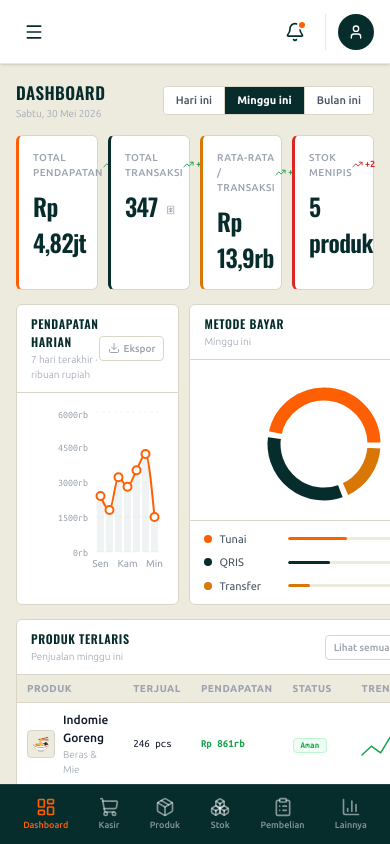
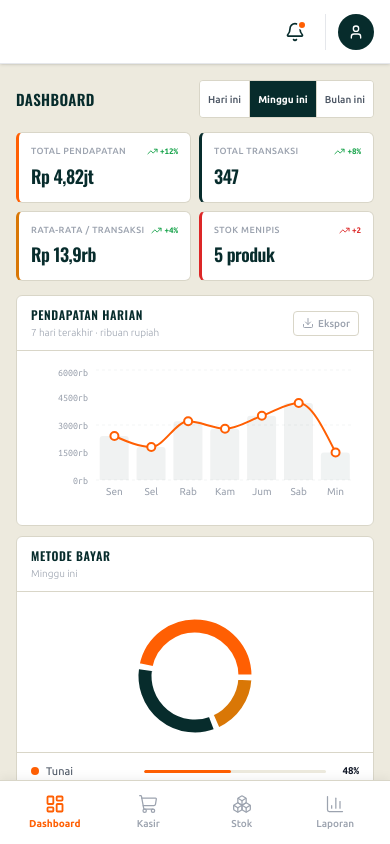
Before and after one commit to ersetdigital-sudo/Warung-Efge, a Next.js app: page /dashboard in a window 390 px wide. Built offline with nearby package versions, Linux system fonts and the light colour scheme.

Commit message:
auto: update from Kiro

```diff
--- a/src/app/(main)/dashboard/page.tsx
+++ b/src/app/(main)/dashboard/page.tsx
@@ -58,10 +58,10 @@ export default function DashboardPage() {
   return (
     <div className="space-y-3.5">
       {/* Header */}
-      <div className="flex items-center justify-between">
+      <div className="flex items-center justify-between gap-2">
         <div>
-          <h1 className="text-[17px] font-semibold text-[#072C2C] font-[Oswald] tracking-wide uppercase">Dashboard</h1>
-          <p className="text-[10px] text-[#9CA3AF] font-light">
+          <h1 className="text-[15px] lg:text-[17px] font-semibold text-[#072C2C] font-[Oswald] tracking-wide uppercase">Dashboard</h1>
+          <p className="text-[10px] text-[#9CA3AF] font-light hidden sm:block">
             {new Date().toLocaleDateString("id-ID", { weekday: "long", day: "numeric", month: "long", year: "numeric" })}
           </p>
         </div>
@@ -70,7 +70,7 @@ export default function DashboardPage() {
             <button
               key={key}
               onClick={() => setPeriod(key)}
-              className={`px-3 py-[5px] text-[11px] font-medium cursor-pointer transition-all border-r border-[#D9D6C8] last:border-r-0 ${period === key ? "bg-[#072C2C] text-white font-semibold" : "bg-white text-[#4B5563] hover:bg-[#EDEADE]"}`}
+              className={`px-2 lg:px-3 py-[5px] text-[10px] lg:text-[11px] font-medium cursor-pointer transition-all border-r border-[#D9D6C8] last:border-r-0 min-h-[36px] ${period === key ? "bg-[#072C2C] text-white font-semibold" : "bg-white text-[#4B5563] hover:bg-[#EDEADE]"}`}
             >
               {label}
             </button>
@@ -79,51 +79,51 @@ export default function DashboardPage() {
       </div>
 
       {/* KPI Row */}
-      <div className="grid grid-cols-4 gap-2.5">
-        <div className="bg-white border border-[#D9D6C8] rounded-md p-3.5 border-l-[3px] border-l-[#FF5F03]">
-          <div className="flex items-center justify-between mb-2">
-            <span className="text-[10px] font-medium text-[#9CA3AF] uppercase tracking-wider">Total pendapatan</span>
-            <span className="flex items-center gap-0.5 text-[10px] font-bold text-[#16A34A] font-mono"><TrendingUp className="w-[11px] h-[11px]" />+12%</span>
+      <div className="grid grid-cols-2 lg:grid-cols-4 gap-2 lg:gap-2.5">
+        <div className="bg-white border border-[#D9D6C8] rounded-md p-3 lg:p-3.5 border-l-[3px] border-l-[#FF5F03]">
+          <div className="flex items-center justify-between mb-1 lg:mb-2">
+            <span className="text-[9px] lg:text-[10px] font-medium text-[#9CA3AF] uppercase tracking-wider">Total pendapatan</span>
+            <span className="flex items-center gap-0.5 text-[9px] lg:text-[10px] font-bold text-[#16A34A] font-mono"><TrendingUp className="w-[11px] h-[11px]" />+12%</span>
           </div>
           <div className="flex items-baseline gap-2">
-            <span className="font-[Oswald] text-[24px] font-semibold text-[#072C2C] tracking-tight">Rp 4,82jt</span>
-            <Wallet className="w-3.5 h-3.5 text-[#9CA3AF]" />
+            <span className="font-[Oswald] text-[18px] lg:text-[24px] font-semibold text-[#072C2C] tracking-tight">Rp 4,82jt</span>
+            <Wallet className="w-3.5 h-3.5 text-[#9CA3AF] hidden lg:block" />
           </div>
         </div>
-        <div className="bg-white border border-[#D9D6C8] rounded-md p-3.5 border-l-[3px] border-l-[#072C2C]">
-          <div className="flex items-center justify-between mb-2">
-            <span className="text-[10px] font-medium text-[#9CA3AF] uppercase tracking-wider">Total transaksi</span>
-            <span className="flex items-center gap-0.5 text-[10px] font-bold text-[#16A34A] font-mono"><TrendingUp className="w-[11px] h-[11px]" />+8%</span>
+        <div className="bg-white border border-[#D9D6C8] rounded-md p-3 lg:p-3.5 border-l-[3px] border-l-[#072C2C]">
+          <div className="flex items-center justify-between mb-1 lg:mb-2">
+            <span className="text-[9px] lg:text-[10px] font-medium text-[#9CA3AF] uppercase tracking-wider">Total transaksi</span>
+            <span className="flex items-center gap-0.5 text-[9px] lg:text-[10px] font-bold text-[#16A34A] font-mono"><TrendingUp className="w-[11px] h-[11px]" />+8%</span>
           </div>
           <div className="flex items-baseline gap-2">
-            <span className="font-[Oswald] text-[24px] font-semibold text-[#072C2C] tracking-tight">347</span>
-            <Receipt className="w-3.5 h-3.5 text-[#9CA3AF]" />
+            <span className="font-[Oswald] text-[18px] lg:text-[24px] font-semibold text-[#072C2C] tracking-tight">347</span>
+            <Receipt className="w-3.5 h-3.5 text-[#9CA3AF] hidden lg:block" />
           </div>
         </div>
-        <div className="bg-white border border-[#D9D6C8] rounded-md p-3.5 border-l-[3px] border-l-[#D97706]">
-          <div className="flex items-center justify-between mb-2">
-            <span className="text-[10px] font-medium text-[#9CA3AF] uppercase tracking-wider">Rata-rata / transaksi</span>
-            <span className="flex items-center gap-0.5 text-[10px] font-bold text-[#16A34A] font-mono"><TrendingUp className="w-[11px] h-[11px]" />+4%</span>
+        <div className="bg-white border border-[#D9D6C8] rounded-md p-3 lg:p-3.5 border-l-[3px] border-l-[#D97706]">
+          <div className="flex items-center justify-between mb-1 lg:mb-2">
+            <span className="text-[9px] lg:text-[10px] font-medium text-[#9CA3AF] uppercase tracking-wider">Rata-rata / transaksi</span>
+            <span className="flex items-center gap-0.5 text-[9px] lg:text-[10px] font-bold text-[#16A34A] font-mono"><TrendingUp className="w-[11px] h-[11px]" />+4%</span>
           </div>
           <div className="flex items-baseline gap-2">
-            <span className="font-[Oswald] text-[24px] font-semibold text-[#072C2C] tracking-tight">Rp 13,9rb</span>
-            <Calculator className="w-3.5 h-3.5 text-[#9CA3AF]" />
+            <span className="font-[Oswald] text-[18px] lg:text-[24px] font-semibold text-[#072C2C] tracking-tight">Rp 13,9rb</span>
+            <Calculator className="w-3.5 h-3.5 text-[#9CA3AF] hidden lg:block" />
           </div>
         </div>
-        <div className="bg-white border border-[#D9D6C8] rounded-md p-3.5 border-l-[3px] border-l-[#DC2626]">
-          <div className="flex items-center justify-between mb-2">
-            <span className="text-[10px] font-medium text-[#9CA3AF] uppercase tracking-wider">Stok menipis</span>
-            <span className="flex items-center gap-0.5 text-[10px] font-bold text-[#DC2626] font-mono"><TrendingUp className="w-[11px] h-[11px]" />+2</span>
+        <div className="bg-white border border-[#D9D6C8] rounded-md p-3 lg:p-3.5 border-l-[3px] border-l-[#DC2626]">
+          <div className="flex items-center justify-between mb-1 lg:mb-2">
+            <span className="text-[9px] lg:text-[10px] font-medium text-[#9CA3AF] uppercase tracking-wider">Stok menipis</span>
+            <span className="flex items-center gap-0.5 text-[9px] lg:text-[10px] font-bold text-[#DC2626] font-mono"><TrendingUp className="w-[11px] h-[11px]" />+2</span>
           </div>
           <div className="flex items-baseline gap-2">
-            <span className="font-[Oswald] text-[24px] font-semibold text-[#072C2C] tracking-tight">5 produk</span>
-            <AlertTriangle className="w-3.5 h-3.5 text-[#9CA3AF]" />
+            <span className="font-[Oswald] text-[18px] lg:text-[24px] font-semibold text-[#072C2C] tracking-tight">5 produk</span>
+            <AlertTriangle className="w-3.5 h-3.5 text-[#9CA3AF] hidden lg:block" />
           </div>
         </div>
       </div>
 
       {/* Mid Row: Chart + Donut */}
-      <div className="grid grid-cols-[1fr_270px] gap-2.5">
+      <div className="grid grid-cols-1 lg:grid-cols-[1fr_270px] gap-2.5">
         {/* Revenue Chart */}
         <div className="bg-white border border-[#D9D6C8] rounded-md">
           <div className="flex items-center justify-between px-3.5 py-2.5 border-b border-[#D9D6C8]">
@@ -136,7 +136,7 @@ export default function DashboardPage() {
             </button>
           </div>
           <div className="p-3.5 pb-2.5">
-            <div className="h-[180px]">
+            <div className="h-[150px] lg:h-[180px]">
               <ResponsiveContainer width="100%" height="100%">
                 <ComposedChart data={chartData}>
                   <CartesianGrid strokeDasharray="3 3" stroke="rgba(7,44,44,0.05)" vertical={false} />
@@ -192,7 +192,7 @@ export default function DashboardPage() {
       </div>
 
       {/* Bottom Row: Table + Feed */}
-      <div className="grid grid-cols-[1fr_290px] gap-2.5">
+      <div className="grid grid-cols-1 lg:grid-cols-[1fr_290px] gap-2.5">
         {/* Products Table */}
         <div className="bg-white border border-[#D9D6C8] rounded-md">
           <div className="flex items-center justify-between px-3.5 py-2.5 border-b border-[#D9D6C8]">
@@ -204,14 +204,15 @@ export default function DashboardPage() {
               Lihat semua <ArrowRight className="w-[11px] h-[11px]" />
             </button>
           </div>
-          <table className="w-full text-[12px]">
+          <div className="overflow-x-auto">
+          <table className="w-full text-[12px] min-w-[500px]">
             <thead>
               <tr>
                 <th className="text-[10px] font-semibold text-[#9CA3AF] text-left px-2.5 py-1.5 bg-[#EDEADE] border-b border-[#D9D6C8] uppercase tracking-wider">Produk</th>
                 <th className="text-[10px] font-semibold text-[#9CA3AF] text-left px-2.5 py-1.5 bg-[#EDEADE] border-b border-[#D9D6C8] uppercase tracking-wider">Terjual</th>
-                <th className="text-[10px] font-semibold text-[#9CA3AF] text-left px-2.5 py-1.5 bg-[#EDEADE] border-b border-[#D9D6C8] uppercase tracking-wider">Pendapatan</th>
+                <th className="text-[10px] font-semibold text-[#9CA3AF] text-left px-2.5 py-1.5 bg-[#EDEADE] border-b border-[#D9D6C8] uppercase tracking-wider hidden sm:table-cell">Pendapatan</th>
                 <th className="text-[10px] font-semibold text-[#9CA3AF] text-left px-2.5 py-1.5 bg-[#EDEADE] border-b border-[#D9D6C8] uppercase tracking-wider">Status</th>
-                <th className="text-[10px] font-semibold text-[#9CA3AF] text-left px-2.5 py-1.5 bg-[#EDEADE] border-b border-[#D9D6C8] uppercase tracking-wider">Tren</th>
+                <th className="text-[10px] font-semibold text-[#9CA3AF] text-left px-2.5 py-1.5 bg-[#EDEADE] border-b border-[#D9D6C8] uppercase tracking-wider hidden md:table-cell">Tren</th>
               </tr>
             </thead>
             <tbody>
@@ -227,17 +228,18 @@ export default function DashboardPage() {
                     </div>
                   </td>
                   <td className="px-2.5 py-2 font-mono text-[11px]">{p.sold}</td>
-                  <td className="px-2.5 py-2 font-mono text-[11px] font-bold text-[#16A34A]">{p.rev}</td>
+                  <td className="px-2.5 py-2 font-mono text-[11px] font-bold text-[#16A34A] hidden sm:table-cell">{p.rev}</td>
                   <td className="px-2.5 py-2">
                     <span className={`text-[9px] font-bold font-mono px-[7px] py-[2px] rounded border ${pillClasses[p.statusType]} tracking-wide`}>{p.status}</span>
                   </td>
-                  <td className="px-2.5 py-2">
+                  <td className="px-2.5 py-2 hidden md:table-cell">
                     <MiniSparkline data={p.trend} color={statusColors[p.statusType]} />
                   </td>
                 </tr>
               ))}
             </tbody>
           </table>
+          </div>
         </div>
 
         {/* Activity Feed */}
--- a/src/components/layout/Header.tsx
+++ b/src/components/layout/Header.tsx
@@ -10,7 +10,7 @@ export default function Header({ onMenuClick }: HeaderProps) {
   return (
     <header className="sticky top-0 z-30 h-16 bg-white border-b border-gray-200 flex items-center justify-between px-4 lg:px-6 shadow-sm">
       <div className="flex items-center gap-4">
-        <button onClick={onMenuClick} className="lg:hidden p-2 rounded-lg hover:bg-gray-100 transition-colors cursor-pointer">
+        <button onClick={onMenuClick} className="hidden md:block lg:hidden p-2 rounded-lg hover:bg-gray-100 transition-colors cursor-pointer">
           <Menu className="w-5 h-5 text-[#072C2C]" />
         </button>
         <div className="hidden md:flex items-center gap-2 bg-[#EDEADE] rounded-lg px-4 py-2.5 w-80 border border-[#072C2C]/10">
--- a/src/components/layout/MainLayout.tsx
+++ b/src/components/layout/MainLayout.tsx
@@ -40,7 +40,7 @@ export default function MainLayout({ children }: { children: React.ReactNode })
       />
       <div className="flex-1 flex flex-col overflow-hidden min-w-0">
         <Header onMenuClick={() => setSidebarOpen(true)} />
-        <main className="flex-1 overflow-y-auto p-4 lg:p-6 pb-20 md:pb-4">{children}</main>
+        <main className="flex-1 overflow-y-auto p-4 lg:p-6 pb-[80px] md:pb-4 lg:pb-6">{children}</main>
       </div>
     </div>
   );
--- a/src/components/layout/Sidebar.tsx
+++ b/src/components/layout/Sidebar.tsx
@@ -55,26 +55,27 @@ export default function Sidebar({ isOpen, onClose, collapsed, onToggleCollapse }
 
   return (
     <>
-      {/* Mobile overlay */}
+      {/* Mobile overlay - for tablet */}
       {isOpen && (
-        <div className="fixed inset-0 bg-black/50 z-40 lg:hidden" onClick={onClose} />
+        <div className="fixed inset-0 bg-black/50 z-40 hidden md:block lg:hidden" onClick={onClose} />
       )}
 
       {/* Mobile bottom nav */}
-      <nav className="md:hidden fixed bottom-0 left-0 right-0 z-50 bg-[#072C2C] border-t border-white/10 flex items-center justify-around px-2 py-2 safe-area-pb">
-        {menuItems.slice(0, 5).map((item) => {
+      <nav className="md:hidden fixed bottom-0 left-0 right-0 z-50 bg-white border-t border-[#D9D6C8] flex items-center justify-around px-2 shadow-[0_-2px_10px_rgba(0,0,0,0.06)]" style={{ height: "64px", paddingBottom: "env(safe-area-inset-bottom, 0px)" }}>
+        {[
+          { href: "/dashboard", icon: LayoutDashboard, label: "Dashboard" },
+          { href: "/pos", icon: ShoppingCart, label: "Kasir" },
+          { href: "/stock", icon: Boxes, label: "Stok" },
+          { href: "/reports", icon: BarChart3, label: "Laporan" },
+        ].map((item) => {
           const isActive = pathname === item.href || pathname?.startsWith(item.href + "/");
           return (
-            <Link key={item.href} href={item.href} className={cn("flex flex-col items-center gap-0.5 px-2 py-1 rounded-lg", isActive ? "text-[#FF5F03]" : "text-white/50")}>
-              <item.icon className="w-5 h-5" />
-              <span className="text-[9px] font-medium">{item.label.split(" ")[0]}</span>
+            <Link key={item.href} href={item.href} className={cn("flex flex-col items-center justify-center gap-0.5 min-w-[56px] min-h-[44px] rounded-lg transition-all active:scale-90 active:opacity-70", isActive ? "text-[#FF5F03]" : "text-[#9CA3AF]")}>
+              <item.icon className="w-5 h-5" strokeWidth={isActive ? 2.2 : 1.5} />
+              <span className={cn("text-[10px]", isActive ? "font-semibold" : "font-medium")}>{item.label}</span>
             </Link>
           );
         })}
-        <button onClick={() => { /* could show more menu */ }} className="flex flex-col items-center gap-0.5 px-2 py-1 rounded-lg text-white/50">
-          <BarChart3 className="w-5 h-5" />
-          <span className="text-[9px] font-medium">Lainnya</span>
-        </button>
       </nav>
 
       {/* Desktop/Tablet sidebar */}
```
